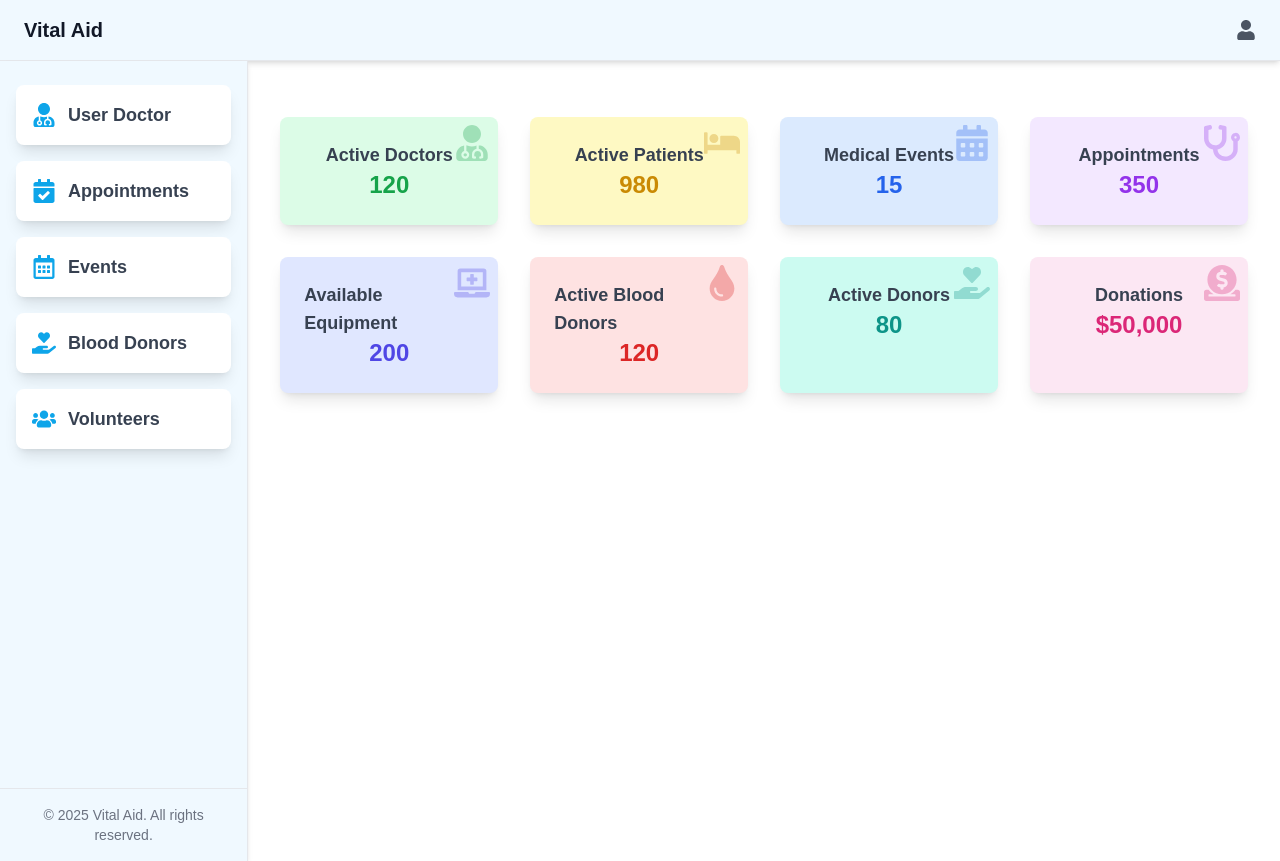
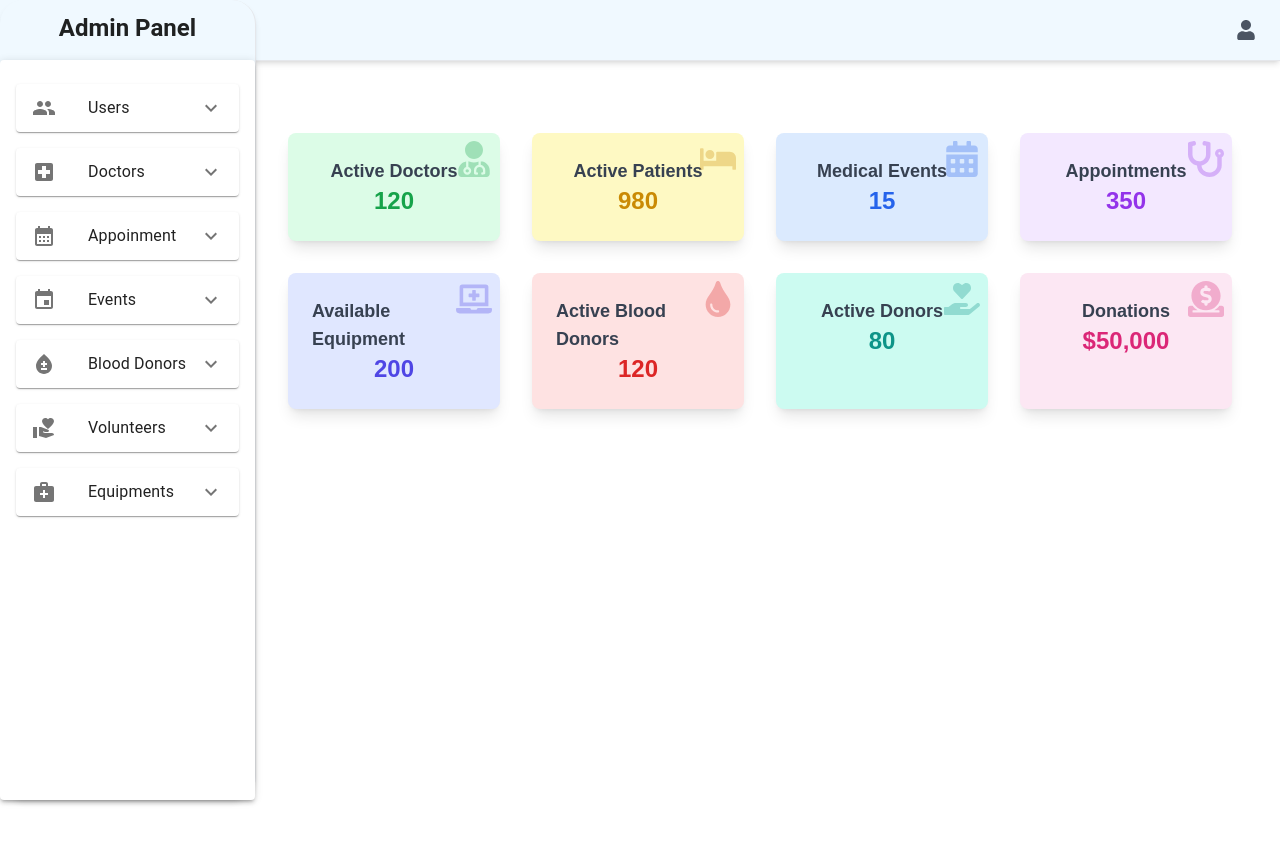
Before and after one commit to mohammedshahidc/Vital_Aid, a Next.js app: page /admin in a window 1280 px wide. After the commit the page ends 800 px from the top, so only its background shows below. Built offline with nearby package versions, Linux system fonts and the light colour scheme; no server answers.

Commit message:
Homepage (#18)
* home page started

* initialised

* home page

* gg

* updates on home

* edited

* json

* some changes

* some changes

* solved

* login page style

* some changes

* sidebar

```diff
--- a/package.json
+++ b/package.json
@@ -11,6 +11,7 @@
   "dependencies": {
     "@emotion/react": "^11.14.0",
     "@emotion/styled": "^11.14.0",
+    "@mui/icons-material": "^6.4.1",
     "@mui/material": "^6.4.0",
     "@react-oauth/google": "^0.12.1",
     "@reduxjs/toolkit": "^2.5.0",
--- a/src/app/(root)/(admin-routes)/admin/page.tsx
+++ b/src/app/(root)/(admin-routes)/admin/page.tsx
@@ -4,7 +4,8 @@ import React from 'react'
 function Page() {
   return (
     <div>
-        <Dashbord/>
+      <Dashbord/>
+
     </div>
   )
 }
--- a/src/app/(root)/(admin-routes)/layout.tsx
+++ b/src/app/(root)/(admin-routes)/layout.tsx
@@ -1,19 +1,26 @@
 import React, { ReactNode } from "react";
 import Navbar from "@/components/admin/navbar/navabr";
 import Sidebar from "@/components/admin/sidbar/sidbar";
+
 interface LayoutProps {
-    children: ReactNode
+  children: ReactNode;
 }
 
 const Layout: React.FC<LayoutProps> = ({ children }) => {
-    return (
-        <>
-        <Navbar/>
-        <div className="flex">
-        <Sidebar/>
-            <main>{children}</main>
-        </div>
-        </>
-    )
-}
-export default Layout
+  return (
+    <div className="flex flex-col h-screen">
+      {/* Navbar at the top */}
+      <Navbar />
+
+      <div className="flex flex-1">
+        {/* Sidebar on the left */}
+        <Sidebar />
+
+        {/* Main content */}
+        <main className="flex-1 p-4 overflow-auto">{children}</main>
+      </div>
+    </div>
+  );
+};
+
+export default Layout;
--- a/src/components/admin/dashbord/dashbord.tsx
+++ b/src/components/admin/dashbord/dashbord.tsx
@@ -5,7 +5,7 @@ import { FaUserMd, FaBed, FaCalendarAlt, FaStethoscope, FaLaptopMedical, FaTint,
 function Dashboard() {
   return (
     <div className="flex w-full flex-row p-8 dark:bg-gray-800 overflow-auto">
-      <main className="mt-6 w-full">
+      <main className="mt-6 w-full md:ml-60  ">
         <div className="grid grid-cols-1 sm:grid-cols-2 md:grid-cols-4 lg:grid-cols-4 gap-8">
           <div className="bg-green-100 dark:bg-green-800 shadow-lg rounded-lg p-6 flex flex-col items-center relative">
             <FaUserMd className="absolute top-2 right-2 text-4xl text-green-600 opacity-30" />
--- a/src/components/admin/navbar/navabr.tsx
+++ b/src/components/admin/navbar/navabr.tsx
@@ -7,7 +7,7 @@ import { HiMenu, HiX } from "react-icons/hi";
 
 function Navbar() {
   return (
-    <nav className="bg-sky-50 border-b border-gray-200 dark:bg-gray-900 w-full shadow-md">
+    <nav className="bg-sky-50 border-b border-gray-200 dark:bg-gray-900 w-full shadow-md ">
       <div className="container mx-auto flex items-center justify-between py-4 px-6">
         <div className="text-xl font-bold text-gray-900 dark:text-white  ml-12 sm:ml-0">
           Vital Aid
--- a/src/components/admin/sidbar/sidbar.tsx
+++ b/src/components/admin/sidbar/sidbar.tsx
@@ -1,71 +1,305 @@
 "use client";
+
+"use client";
+
 import React, { useState } from "react";
-import { FaEnvelope, FaCalendarCheck, FaUserMd, FaUsers, FaRegCalendarAlt, FaHandHoldingHeart, FaBars } from "react-icons/fa";
+import {
+  Card,
+  Typography,
+  Accordion,
+  AccordionSummary,
+  AccordionDetails,
+  List,
+  ListItemText,
+  ListItemIcon,
+  ListItemButton,
+} from "@mui/material";
+import ExpandMoreIcon from "@mui/icons-material/ExpandMore";
+import PeopleIcon from "@mui/icons-material/People";
+import LocalHospitalIcon from "@mui/icons-material/LocalHospital";
+import EventIcon from "@mui/icons-material/Event";
+import VolunteerActivismIcon from "@mui/icons-material/VolunteerActivism";
+import MedicalServicesIcon from "@mui/icons-material/MedicalServices";
+import BloodtypeIcon from "@mui/icons-material/Bloodtype";
+import CalendarMonthIcon from "@mui/icons-material/CalendarMonth";
+import Link from "next/link";
+import { FaBars } from "react-icons/fa";
 import { IoClose } from "react-icons/io5";
 
-function Sidebar() {
+
+const Sidebar = () => {
+  const [open, setOpen] = useState<number | null>(null);
   const [isOpen, setIsOpen] = useState(false);
+
+  const handleOpen = (panel: number) => {
+    setOpen(open === panel ? null : panel);
+  };
 
   return (
     <>
-      {/* Toggle Button */}
+
       <button
-        className="sm:hidden absolute h-10 top-2 left-4 z-50 bg-transparent text-gray-500 p-2 rounded-md shadow-lg"
+        className="sm:hidden fixed top-4 left-4 z-50 bg-transparent text-gray-500 p-2 rounded-md"
         onClick={() => setIsOpen(!isOpen)}
       >
         {isOpen ? <IoClose size={24} /> : <FaBars size={24} />}
       </button>
 
-      {/* Sidebar */}
       <div
-        className={`fixed sm:static inset-y-0 left-0 bg-sky-50 border-r border-gray-200 dark:bg-gray-900 shadow-md transform transition-transform duration-300 z-40 w-64 flex flex-col h-screen ${
-          isOpen ? "translate-x-0" : "-translate-x-full"
-        } sm:translate-x-0`}
+        className={`fixed inset-y-0 left-0  rounded-3xl bg-sky-50 dark:bg-gray-900 border-r border-gray-200 shadow-md transform transition-transform duration-300 z-40 w-64 flex flex-col h-screen ${isOpen ? "translate-x-0" : "-translate-x-full"
+          } sm:translate-x-0`}
       >
-        {/* Navigation Items */}
-        <nav className="flex-1 px-4 py-6">
-          <ul className="grid grid-cols-1 gap-4">
-            {/* User Doctor Section */}
-            <li className="bg-white dark:bg-gray-800 shadow-lg rounded-lg p-4 flex items-center space-x-3 hover:bg-gray-100 dark:hover:bg-gray-700 transition">
-              <FaUserMd size={24} className="text-sky-500" />
-              <span className="text-lg font-semibold text-gray-700 dark:text-gray-300">User Doctor</span>
-            </li>
+        <div className="flex justify-center pt-3 pb-4">
+        <Typography variant="h5" fontWeight="bold" color="text.primary">
+          Admin Panel
+        </Typography>
+        </div>
 
-            {/* Appointments Section */}
-            <li className="bg-white dark:bg-gray-800 shadow-lg rounded-lg p-4 flex items-center space-x-3 hover:bg-gray-100 dark:hover:bg-gray-700 transition">
-              <FaCalendarCheck size={24} className="text-sky-500" />
-              <span className="text-lg font-semibold text-gray-700 dark:text-gray-300">Appointments</span>
-            </li>
+        <Card
+          sx={{
+            height: "100vh",
+            padding: 2,
+            boxShadow: 3,
+            bgcolor: "background.paper",
+          }}
+        >
+          <List>
+            <Accordion expanded={open === 1} onChange={() => handleOpen(1)}>
+              <AccordionSummary
+                expandIcon={<ExpandMoreIcon />}
+                aria-controls="panel1a-content"
+                id="panel1a-header"
+              >
+                <ListItemIcon>
+                  <PeopleIcon />
+                </ListItemIcon>
+                <Typography>Users</Typography>
+              </AccordionSummary>
+              <AccordionDetails>
+                <List>
+                  <Link
+                    href="/Admin-listing"
+                    style={{ textDecoration: "none", color: "inherit" }}
 
-            {/* Events Section */}
-            <li className="bg-white dark:bg-gray-800 shadow-lg rounded-lg p-4 flex items-center space-x-3 hover:bg-gray-100 dark:hover:bg-gray-700 transition">
-              <FaRegCalendarAlt size={24} className="text-sky-500" />
-              <span className="text-lg font-semibold text-gray-700 dark:text-gray-300">Events</span>
-            </li>
+                  >
+                    <ListItemButton onClick={() => setIsOpen(!isOpen)}>
+                      <ListItemText primary="Active Users" />
+                    </ListItemButton>
+                  </Link>
+                  <Link
+                    href="/Admin-pendinglist"
+                    style={{ textDecoration: "none", color: "inherit" }}
+                  >
+                    <ListItemButton>
+                      <ListItemText primary="Blocked Users" />
+                    </ListItemButton>
+                  </Link>
 
-            {/* Blood Donors Section */}
-            <li className="bg-white dark:bg-gray-800 shadow-lg rounded-lg p-4 flex items-center space-x-3 hover:bg-gray-100 dark:hover:bg-gray-700 transition">
-              <FaHandHoldingHeart size={24} className="text-sky-500" />
-              <span className="text-lg font-semibold text-gray-700 dark:text-gray-300">Blood Donors</span>
-            </li>
+                </List>
+              </AccordionDetails>
+            </Accordion>
+          </List>
+          <List>
+            <Accordion expanded={open === 2} onChange={() => handleOpen(2)}>
+              <AccordionSummary
+                expandIcon={<ExpandMoreIcon />}
+                aria-controls="panel1a-content"
+                id="panel1a-header"
+              >
+                <ListItemIcon>
+                  <LocalHospitalIcon />
+                </ListItemIcon>
+                <Typography>Doctors</Typography>
+              </AccordionSummary>
+              <AccordionDetails>
+                <List>
+                  <Link
+                    href=""
+                    style={{ textDecoration: "none", color: "inherit" }}
+                  >
+                    <ListItemButton>
+                      <ListItemText primary="Active Doctors" />
+                    </ListItemButton>
+                  </Link>
+                  <Link
+                    href="/Admin-pendinglist"
+                    style={{ textDecoration: "none", color: "inherit" }}
+                  >
+                    <ListItemButton>
+                      <ListItemText primary="Add Doctors" />
+                    </ListItemButton>
+                  </Link>
+                </List>
+              </AccordionDetails>
+            </Accordion>
+          </List>
+          <List>
+            <Accordion expanded={open === 3} onChange={() => handleOpen(3)}>
+              <AccordionSummary
+                expandIcon={<ExpandMoreIcon />}
+                aria-controls="panel1a-content"
+                id="panel1a-header"
+              >
+                <ListItemIcon>
+                  <CalendarMonthIcon />
+                </ListItemIcon>
+                <Typography>Appoinment</Typography>
+              </AccordionSummary>
+              <AccordionDetails>
+                <List>
+                  <Link
+                    href="/Admin-listing"
+                    style={{ textDecoration: "none", color: "inherit" }}
+                  >
+                    <ListItemButton>
+                      <ListItemText primary="All Appoinments" />
+                    </ListItemButton>
+                  </Link>
 
-            {/* Volunteers Section */}
-            <li className="bg-white dark:bg-gray-800 shadow-lg rounded-lg p-4 flex items-center space-x-3 hover:bg-gray-100 dark:hover:bg-gray-700 transition">
-              <FaUsers size={24} className="text-sky-500" />
-              <span className="text-lg font-semibold text-gray-700 dark:text-gray-300">Volunteers</span>
-            </li>
-          </ul>
-        </nav>
-
-        {/* Footer */}
-        <div className="p-4 border-t border-gray-200 dark:border-gray-800">
-          <p className="text-sm text-gray-500 dark:text-gray-400 text-center">
-            &copy; 2025 Vital Aid. All rights reserved.
-          </p>
-        </div>
+                </List>
+              </AccordionDetails>
+            </Accordion>
+          </List>
+          <List>
+            <Accordion expanded={open === 4} onChange={() => handleOpen(4)}>
+              <AccordionSummary
+                expandIcon={<ExpandMoreIcon />}
+                aria-controls="panel1a-content"
+                id="panel1a-header"
+              >
+                <ListItemIcon>
+                  <EventIcon />
+                </ListItemIcon>
+                <Typography>Events</Typography>
+              </AccordionSummary>
+              <AccordionDetails>
+                <List>
+                  <Link
+                    href="/Admin-listing"
+                    style={{ textDecoration: "none", color: "inherit" }}
+                  >
+                    <ListItemButton>
+                      <ListItemText primary="All Events" />
+                    </ListItemButton>
+                  </Link>
+                  <Link
+                    href="/Admin-pendinglist"
+                    style={{ textDecoration: "none", color: "inherit" }}
+                  >
+                    <ListItemButton>
+                      <ListItemText primary="Create Events" />
+                    </ListItemButton>
+                  </Link>
+                </List>
+              </AccordionDetails>
+            </Accordion>
+          </List>
+          <List>
+            <Accordion expanded={open === 5} onChange={() => handleOpen(5)}>
+              <AccordionSummary
+                expandIcon={<ExpandMoreIcon />}
+                aria-controls="panel1a-content"
+                id="panel1a-header"
+              >
+                <ListItemIcon>
+                  <BloodtypeIcon />
+                </ListItemIcon>
+                <Typography>Blood Donors</Typography>
+              </AccordionSummary>
+              <AccordionDetails>
+                <List>
+                  <Link
+                    href="/Admin-listing"
+                    style={{ textDecoration: "none", color: "inherit" }}
+                  >
+                    <ListItemButton>
+                      <ListItemText primary="All Donors" />
+                    </ListItemButton>
+                  </Link>
+                  <Link
+                    href="/Admin-pendinglist"
+                    style={{ textDecoration: "none", color: "inherit" }}
+                  >
+                    <ListItemButton>
+                      <ListItemText primary=" Add a Donor" />
+                    </ListItemButton>
+                  </Link>
+                </List>
+              </AccordionDetails>
+            </Accordion>
+          </List>
+          <List>
+            <Accordion expanded={open === 6} onChange={() => handleOpen(6)}>
+              <AccordionSummary
+                expandIcon={<ExpandMoreIcon />}
+                aria-controls="panel1a-content"
+                id="panel1a-header"
+              >
+                <ListItemIcon>
+                  <VolunteerActivismIcon />
+                </ListItemIcon>
+                <Typography>Volunteers</Typography>
+              </AccordionSummary>
+              <AccordionDetails>
+                <List>
+                  <Link
+                    href="/Admin-listing"
+                    style={{ textDecoration: "none", color: "inherit" }}
+                  >
+                    <ListItemButton>
+                      <ListItemText primary="All Volunteers" />
+                    </ListItemButton>
+                  </Link>
+                  <Link
+                    href="/Admin-pendinglist"
+                    style={{ textDecoration: "none", color: "inherit" }}
+                  >
+                    <ListItemButton>
+                      <ListItemText primary="Add volunteer" />
+                    </ListItemButton>
+                  </Link>
+                </List>
+              </AccordionDetails>
+            </Accordion>
+          </List>
+          <List>
+            <Accordion expanded={open === 7} onChange={() => handleOpen(7)}>
+              <AccordionSummary
+                expandIcon={<ExpandMoreIcon />}
+                aria-controls="panel1a-content"
+                id="panel1a-header"
+              >
+                <ListItemIcon>
+                  <MedicalServicesIcon />
+                </ListItemIcon>
+                <Typography>Equipments</Typography>
+              </AccordionSummary>
+              <AccordionDetails>
+                <List>
+                  <Link
+                    href="/Admin-listing"
+                    style={{ textDecoration: "none", color: "inherit" }}
+                  >
+                    <ListItemButton>
+                      <ListItemText primary="All Equipment" />
+                    </ListItemButton>
+                  </Link>
+                  <Link
+                    href="/Admin-pendinglist"
+                    style={{ textDecoration: "none", color: "inherit" }}
+                  >
+                    <ListItemButton>
+                      <ListItemText primary="Add Equipments" />
+                    </ListItemButton>
+                  </Link>
+                </List>
+              </AccordionDetails>
+            </Accordion>
+          </List>
+        </Card>
       </div>
 
-      {/* Backdrop for Mobile */}
+
       {isOpen && (
         <div
           className="fixed inset-0 bg-black bg-opacity-50 z-30 sm:hidden"
@@ -74,6 +308,6 @@ function Sidebar() {
       )}
     </>
   );
-}
+};
 
 export default Sidebar;
```
Also changed, not shown: 1 other file (tests, documents, lock files or other folders).
